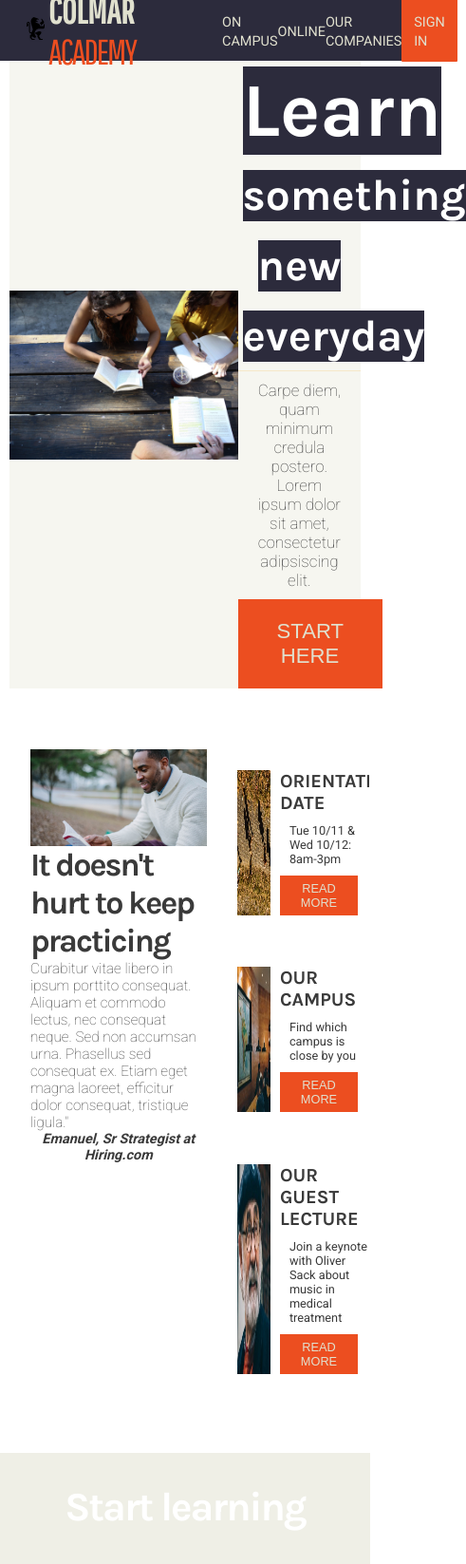
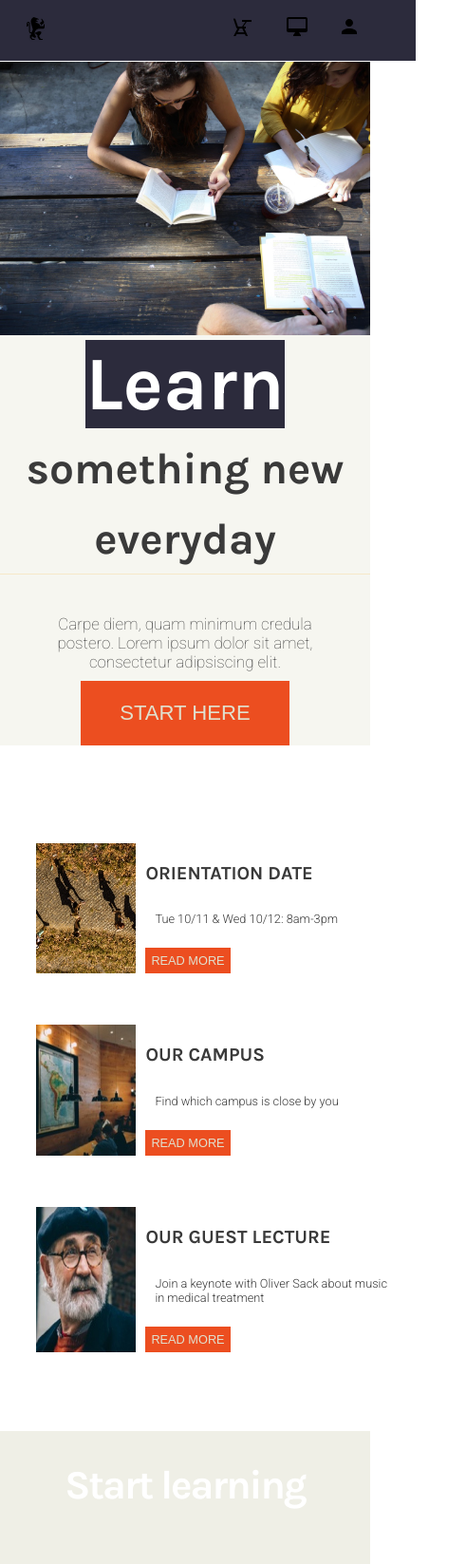
Before and after one commit to Nateldn/colmaracademy, a plain HTML site: page index.html in a window 390 px wide. Shown: the top 1647 px of the page at 95% size, 491 px wide, since content can reach past the window. Drawn offline with Linux system fonts and the light colour scheme.

Commit message:
Add Media Queries
Add media queries for splash

```diff
--- a/index.html
+++ b/index.html
@@ -26,16 +26,25 @@
         <li><a href="#">Our companies</a> </li>
         <li><a href="#">Sign in</a> </li>
       </ul>
+
+      <ul class="mobile_menu">
+        <li><a href="#"><img src="resources/images/ic-on-campus.svg" alt=""></a></li>
+        <li> <a href="#"><img src="resources/images/ic-online.svg" alt=""></a></li>
+        <li><a href="#"><img src="resources/images/ic-login.svg" alt="login icon"></a></li>
+      </ul>
     </nav>
 
 
     <div class="splash"> <!-- Splash Image and Text -->
+
       <img src="resources/images/banner.jpg" alt="Students reading and writing">
+
       <div>
         <h1><mark class="one">Learn</mark> <span>something new everyday</span></h1>
         <p>Carpe diem, quam minimum credula postero. Lorem ipsum dolor sit amet, consectetur adipsiscing elit.</p>
         <button type="button" name="button"><a href="#">Start Here</a></button>
       </div>
+
     </div>  <!-- end div .splash  -->
 
   </header>
--- a/resources/css/style.css
+++ b/resources/css/style.css
@@ -1,12 +1,10 @@
-* {
-	margin: 0;
-	padding: 0;
-}
+
 
 html {
  background-color: #fff;
  font-size: 17px;
  font-family: 'Roboto', sans-serif;
+ font-weight: 300;
  color: rgb(58 58 58);
 
 }
@@ -67,7 +65,7 @@ nav {
 }
 
 .logo.title img {
-  padding-right:
+
 }
 
 svg {
@@ -84,8 +82,6 @@ fill: white;
  letter-spacing: -2px;
  color: rgb(236,78,32);
 }
-
-
 
 
 ul.menu {
@@ -126,16 +122,19 @@ ul.menu {
 /* Splash Image and Text */
 
 .splash {
-  max-width: 95%;
-  margin: 3.8rem auto;
+	max-width: 100%;
+	margin: 3.8rem auto;
   display: flex;
   justify-content: flex-start;
+	flex-wrap: wrap;
   align-items: center;
   background-color: rgba(224,224,206, 0.3);
+	overflow: hidden;
 }
 
 .splash img {
   width: 65%;
+	display: block;
 }
 
 
@@ -153,11 +152,11 @@ h1 {
   border-bottom: solid 1px rgba(242,175,41, 0.2);
 }
 
+
 h1 span {
-  /*background-color: rgb(224,224,206);*/
   font-size: 2.7rem;
-  background-color: rgb(44,43,60);
-  color: white;
+  /*background-color: rgb(44,43,60);
+  color: white;*/
 }
 
 .splash h1 mark {
@@ -208,6 +207,7 @@ button a:hover {
 .academyinfo {
   display: flex;
   justify-content: center;
+	flex-wrap: wrap;
 }
 
 .academyinfo h2 {
@@ -295,9 +295,6 @@ p.quotename {
 
 }
 
-.info_item h3 {
-
-}
 
 .info_item p {
   width: 100%;
@@ -355,8 +352,7 @@ overflow: hidden;
 text-decoration: none;
 font-size: 0.75em;
 background-color: white;
-color: rgb(77 77 77);
-border-radius: 2px solid;
+color: rgb(58 58 58);
 transition: all .60s linear;
 
 }
@@ -405,7 +401,7 @@ transition: all .60s linear;
 /*-- Thesis Exhibit --*/
 
 #thesis_exhibit {
-  margin: 1.2rem;
+  margin: 0.75rem;
 
 }
 
@@ -435,7 +431,11 @@ transition: all .60s linear;
   font-size: 2rem;
       font-weight: bold;
       letter-spacing: -2px;
+}
 
+.promovid p {
+	font-weight: 200;
+    font-size: 0.9rem;
 }
 
 video {
@@ -461,7 +461,20 @@ video {
   width: 100%;
   display: flex;
   justify-content: space-around;
+	transition: all 600ms linear;
 
+}
+
+.exhibit_info_item:hover {
+	background-color: rgb(64,63,76);
+  color: rgb(224,224,206);
+}
+
+.exhibit_info_item h3 {
+	text-transform: uppercase;
+	font-size: 1rem;
+	margin-bottom: 20px;
+	font-weight: bold;
 }
 
 .exhibit_info_item img {
@@ -500,10 +513,83 @@ footer {
   margin-right: 10px;
 }
 
-.footlinks a {
+/*---- Media Queries --- */
+
+@media only screen and (min-width: 300px) and (max-width: 767px) {
+    /* ruleset for 320px - 480px */
+		.mobile_menu {
+			display: flex;
+			list-style-type: none;
+			width: 100%;
+			margin-right: 20px;
+			justify-content: space-around;
+			align-items: center;
+		}
+
+
+nav {
+	height: 64px;
+}
+
+.logo.title p{
+	display: none;
+	font-size: 1rem;
 
 }
 
-.footlinks a:hover {
+ul.menu li {
+	display: none;
+}
+
+	header {
+		width: 100%
+	}
+
+	section {
+		margin: 0;
+	}
+
+	.splash {
+    display: block;
+		width: 100%;
+
+	}
+
+	.splash img {
+	  min-width: 100%;
+		height: auto;
+	}
+
+
+	.splash div {
+	  width: 100%;
+	  height: auto;
+	  text-align: center;
+
+	}
+
+.academyinfo {
+	width: 100%;
+	margin:0;
+	padding: 16px;
+  }
+
+.practise {
+	display: none;
+}
+
+.info {
+	width: 100%;
+}
 
 }
+
+
+@media only screen and (min-width: 768px)  {
+
+	.mobile_menu li {
+		display: none;
+
+	}
+
+}
```
